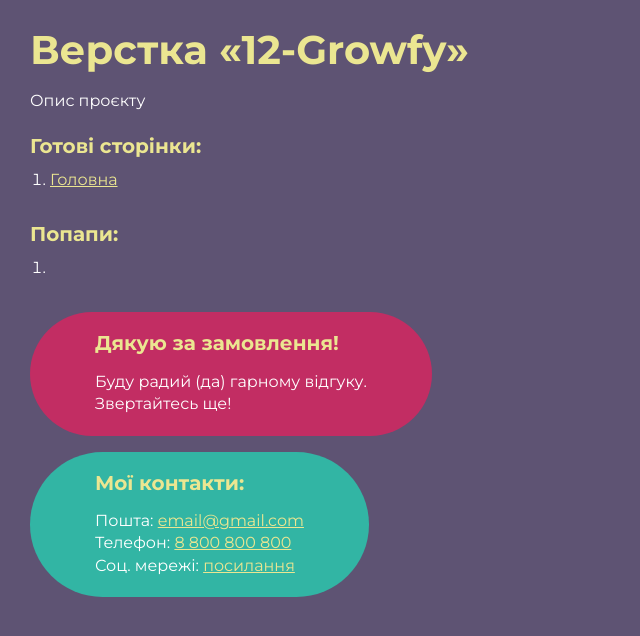
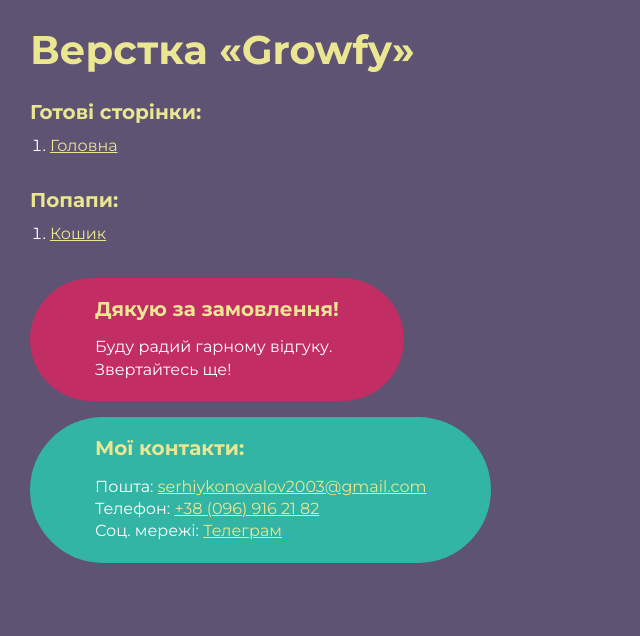
Before and after one commit to SerhiyKonovalov/Growfy, a plain HTML site: page index.html in a window 1280 px wide. Shown: the whole page, without its empty margins (0-640 px from the left). Drawn offline with Linux system fonts and the light colour scheme.

Commit message:
Add files via upload

```diff
--- a/index.html
+++ b/index.html
@@ -4,33 +4,30 @@
 <head>
 	<meta charset="UTF-8">
 	<meta name="viewport" content="width=device-width, initial-scale=1.0">
-	<title>Верстка «12-Growfy»</title>
+	<title>Верстка «Growfy»</title>
 </head>
 
 <body>
 	<div class="rootpage">
-		<h1>Верстка «12-Growfy»</h1>
-		<div class="rootpage__info">
-			Опис проєкту
-		</div>
+		<h1>Верстка «Growfy»</h1>
 		<h2>Готові сторінки:</h2>
 		<ol class="rootpage__list">
 			<li><a target="_blank" href="home.html">Головна</a></li>
 		</ol>
 		<h2>Попапи:</h2>
 		<ol class="rootpage__list">
-			<li><a target="_blank" href="home.html#"></a></li>
+			<li><a target="_blank" href="home.html#cart">Кошик</a></li>
 		</ol>
 		<div class="rootpage__tnx">
 			<h2>Дякую за замовлення!</h2>
-			<p>Буду радий (да) гарному відгуку.</p>
+			<p>Буду радий гарному відгуку.</p>
 			<p>Звертайтесь ще!</p>
 		</div>
 		<div class="rootpage__contacts">
 			<h2>Мої контакти:</h2>
-			<p>Пошта: <a href="mailto:email@gmail.com">email@gmail.com</a></p>
-			<p>Телефон: <a href="tel:8800800800">8 800 800 800</a></p>
-			<p>Соц. мережі: <a href="">посилання</a></p>
+			<p>Пошта: <a href="mailto:serhiykonovalov2003@gmail.com">serhiykonovalov2003@gmail.com</a></p>
+			<p>Телефон: <a href="tel:+380969162182">+38 (096) 916 21 82</a></p>
+			<p>Соц. мережі: <a href="https://t.me/Never_glve_Up">Телеграм</a></p>
 		</div>
 	</div>
 </body>
@@ -109,7 +106,7 @@
 	h1 {
 		color: #ebe691;
 		font-size: 2.5rem;
-		margin: 0px 0px 1.25rem 0px;
+		margin: 0px 0px 2rem 0px;
 	}
 
 	@media (max-width: 767px) {
@@ -156,8 +153,8 @@
 
 		.rootpage__contacts,
 		.rootpage__tnx {
-			border-radius: 40px;
-			padding: 20px;
+			border-radius: 20px;
+			padding: 20px 15px;
 		}
 	}
 
```
